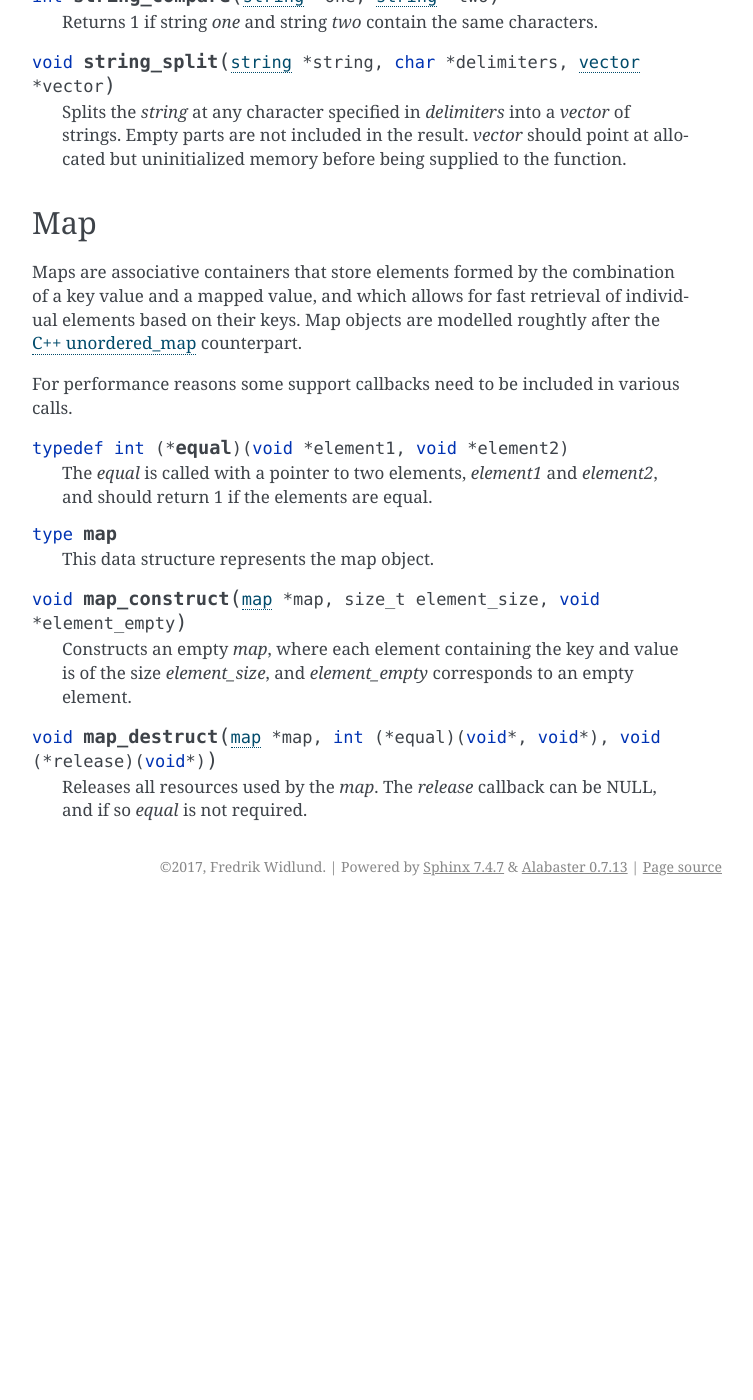
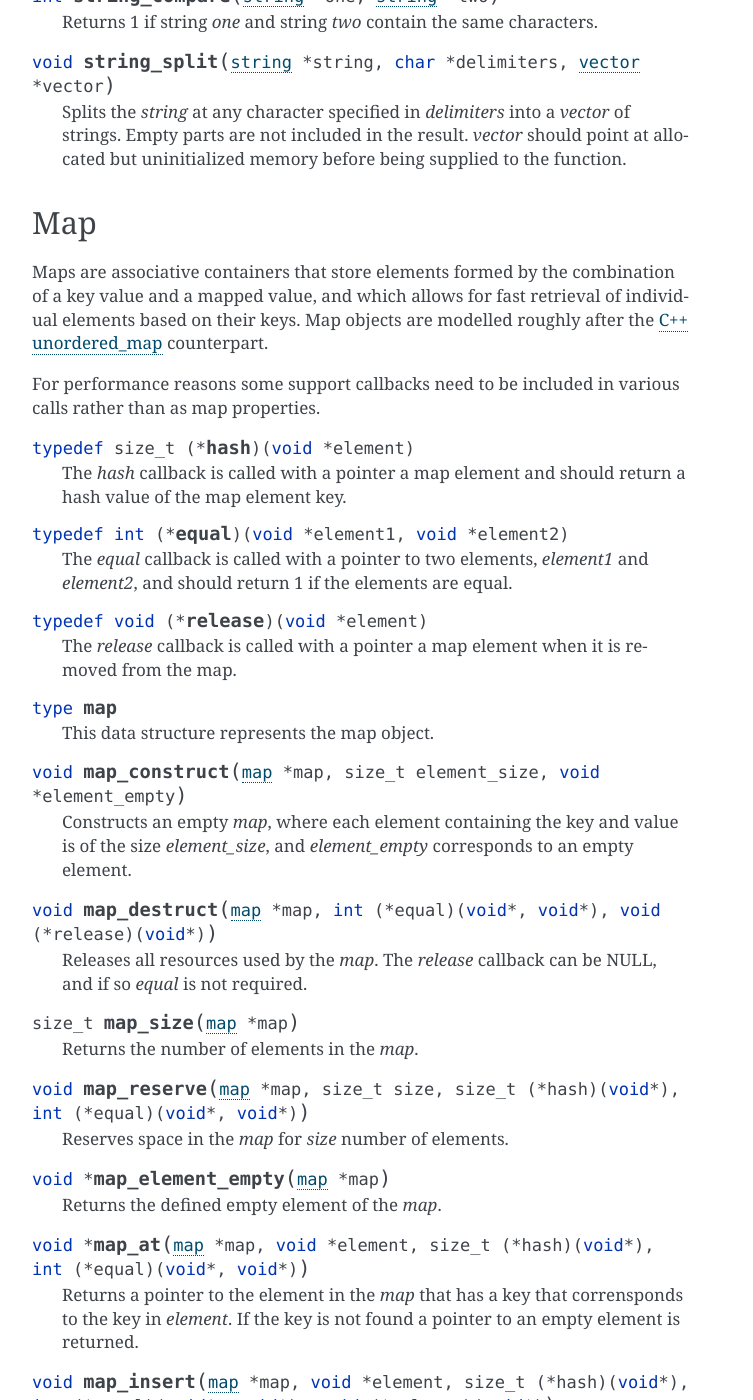
Before and after one commit to fredrikwidlund/libdynamic, a Sphinx documentation site: the page built from docs/apireference.rst, in a window 1280 px wide and 1400 px high, scrolled down 5896 px. Shown: the whole window, without its empty margins (388-1141 px from the left). Built offline with Sphinx 7.4.7, drawn with Linux system fonts in a browser that asks for light colours; before the commit the page ends 6802 px from its top, so only the background shows below that; some of the changed text lies outside the part shown.

Commit message:
Map documentation

```diff
--- a/docs/apireference.rst
+++ b/docs/apireference.rst
@@ -300,15 +300,23 @@ Map
 ===
 
 Maps are associative containers that store elements formed by the combination of a key value and a mapped value,
-and which allows for fast retrieval of individual elements based on their keys. Map objects are modelled roughtly
+and which allows for fast retrieval of individual elements based on their keys. Map objects are modelled roughly
 after the `C++ unordered_map`_ counterpart.
 
-For performance reasons some support callbacks need to be included in various calls.
+For performance reasons some support callbacks need to be included in various calls rather than as map properties.
+
+.. type:: size_t (*hash)(void *element)
+
+  The *hash* callback is called with a pointer a map element and should return a hash value of the map element key.
 
 .. type:: int (*equal)(void *element1, void *element2)
 
-  The *equal* is called with a pointer to two elements, *element1* and *element2*, and should return 1 if the
-  elements are equal.
+  The *equal* callback is called with a pointer to two elements, *element1* and *element2*, and should return 1 if
+  the elements are equal.
+
+.. type:: void (*release)(void *element)
+
+  The *release* callback is called with a pointer a map element when it is removed from the map.
 
 .. type:: map
 
@@ -323,6 +331,35 @@ For performance reasons some support callbacks need to be included in various ca
 
   Releases all resources used by the *map*. The *release* callback can be NULL, and if so *equal* is not required.
 
+.. function:: size_t map_size(map *map)
+
+  Returns the number of elements in the *map*.
+
+.. function:: void map_reserve(map *map, size_t size, size_t (*hash)(void *), int (*equal)(void *, void *))
+
+  Reserves space in the *map* for *size* number of elements.
+
+.. function:: void *map_element_empty(map *map)
+
+  Returns the defined empty element of the *map*.
+
+.. function:: void *map_at(map *map, void *element, size_t (*hash)(void *), int (*equal)(void *, void *))
+
+  Returns a pointer to the element in the *map* that has a key that corrensponds to the key in *element*. If
+  the key is not found a pointer to an empty element is returned.
+
+.. function:: void map_insert(map *map, void *element, size_t (*hash)(void *), int (*equal)(void *, void *), void (*release)(void *))
+
+  Insert an *element* into the *map*. If the key of the element already exists in the map the element will be released.
+
+.. function:: void map_erase(map *map, void *element, size_t (*hash)(void *), int (*equal)(void *, void *), void (*release)(void *))
+
+  Removes an *element* from the *map*.
+
+.. function:: void map_clear(map *map, int (*equal)(void *, void *), void (*release)(void *))
+
+  Clears the *map* of all the elements.
+
 .. _`Semantic Versioning`: http://semver.org/
 .. _`C++ vector`: http://www.cplusplus.com/reference/vector/vector/
 .. _`C++ string`: http://www.cplusplus.com/reference/string/string/
```
